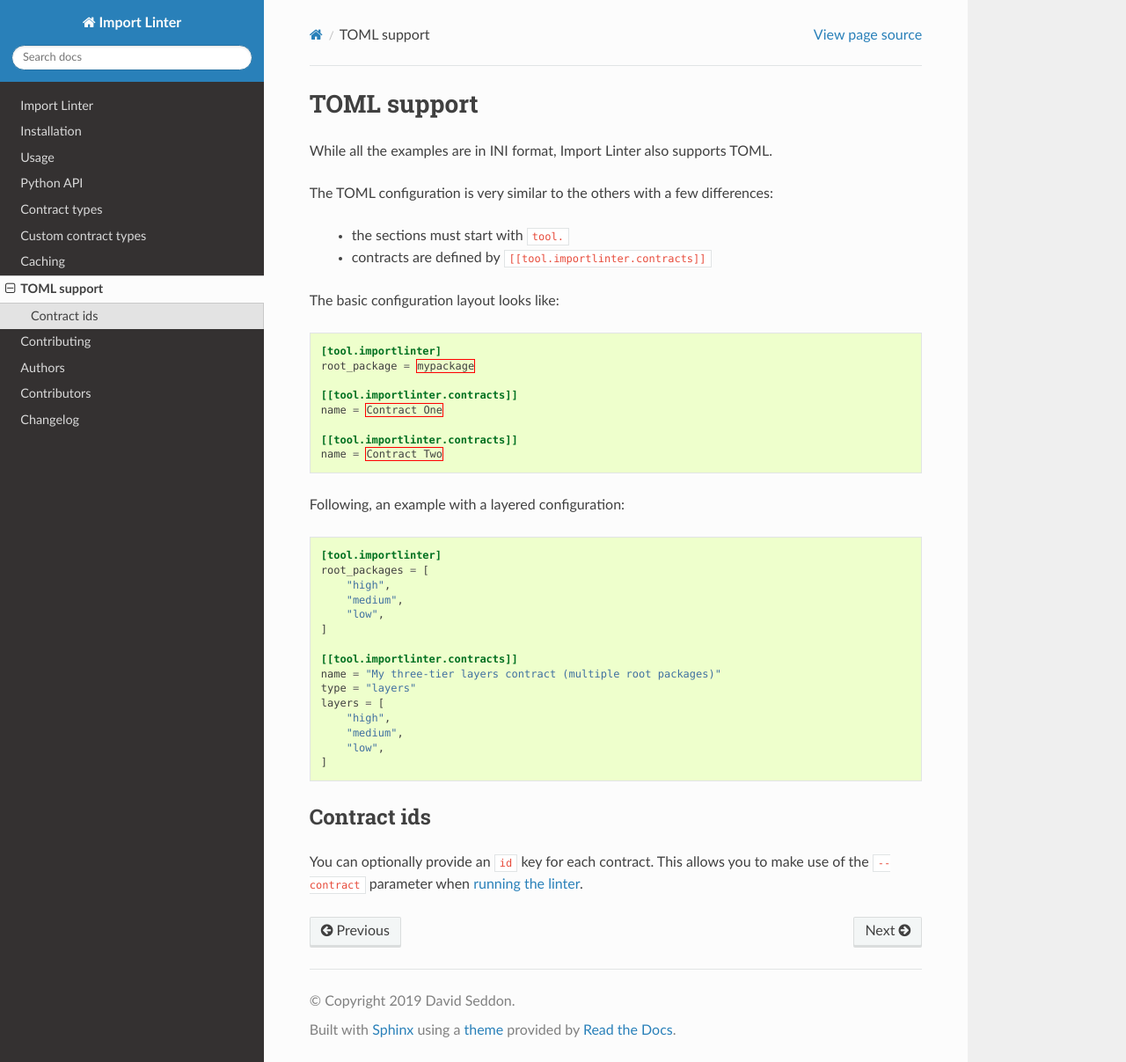
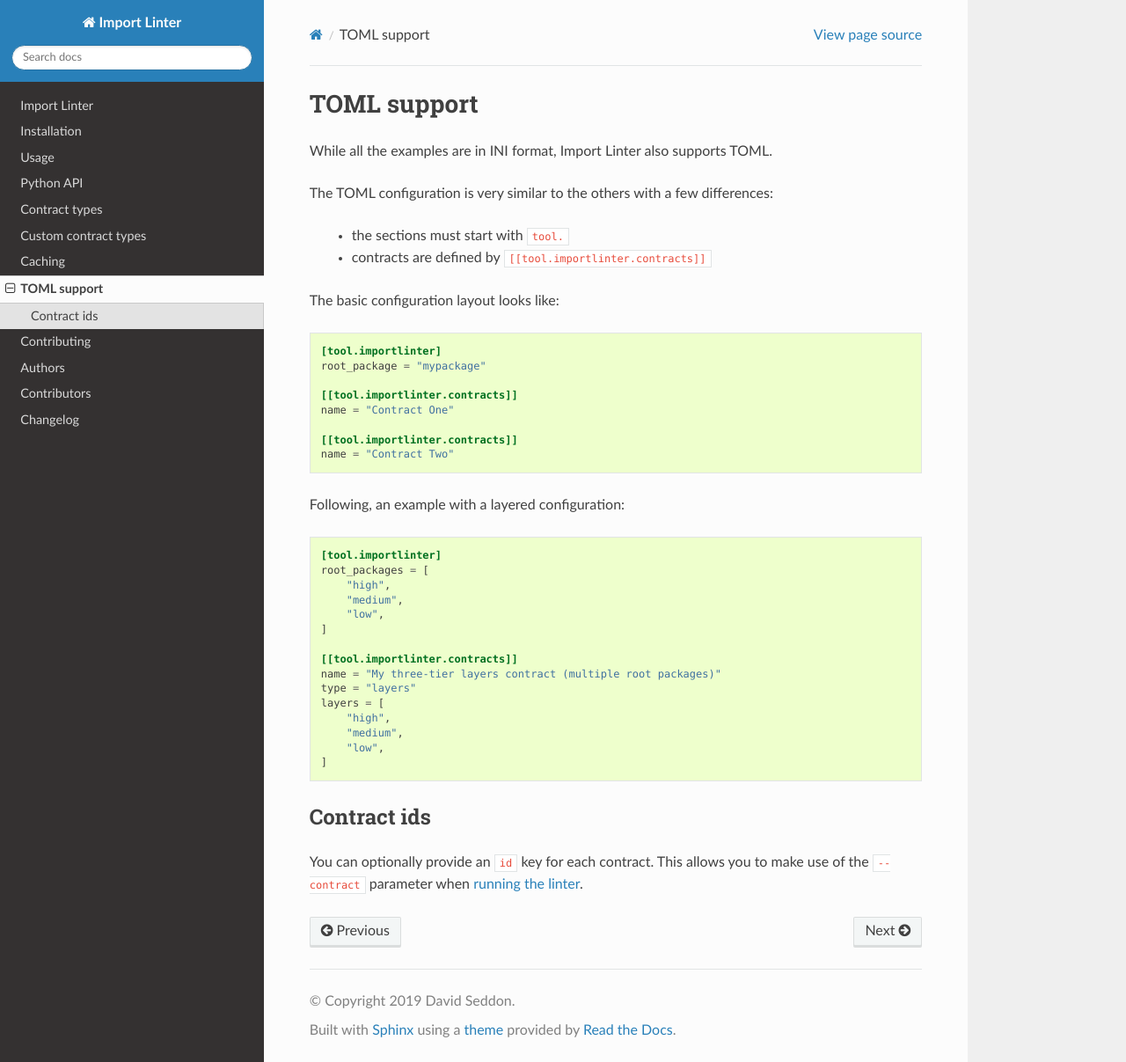
Before and after one commit to seddonym/import-linter, a Sphinx documentation site: the page built from docs/toml.rst, in a window 1280 px wide and 1207 px high. Shown: the whole window at 88% size. Built offline with Sphinx 7.4.7 and the Read the Docs theme 2.0.0, drawn with Linux system fonts in a browser that asks for light colours.

```diff
--- a/docs/toml.rst
+++ b/docs/toml.rst
@@ -15,13 +15,13 @@ The basic configuration layout looks like:
 .. code-block:: toml
 
     [tool.importlinter]
-    root_package = mypackage
+    root_package = "mypackage"
 
     [[tool.importlinter.contracts]]
-    name = Contract One
+    name = "Contract One"
 
     [[tool.importlinter.contracts]]
-    name = Contract Two
+    name = "Contract Two"
 
 Following, an example with a layered configuration:
 
```
